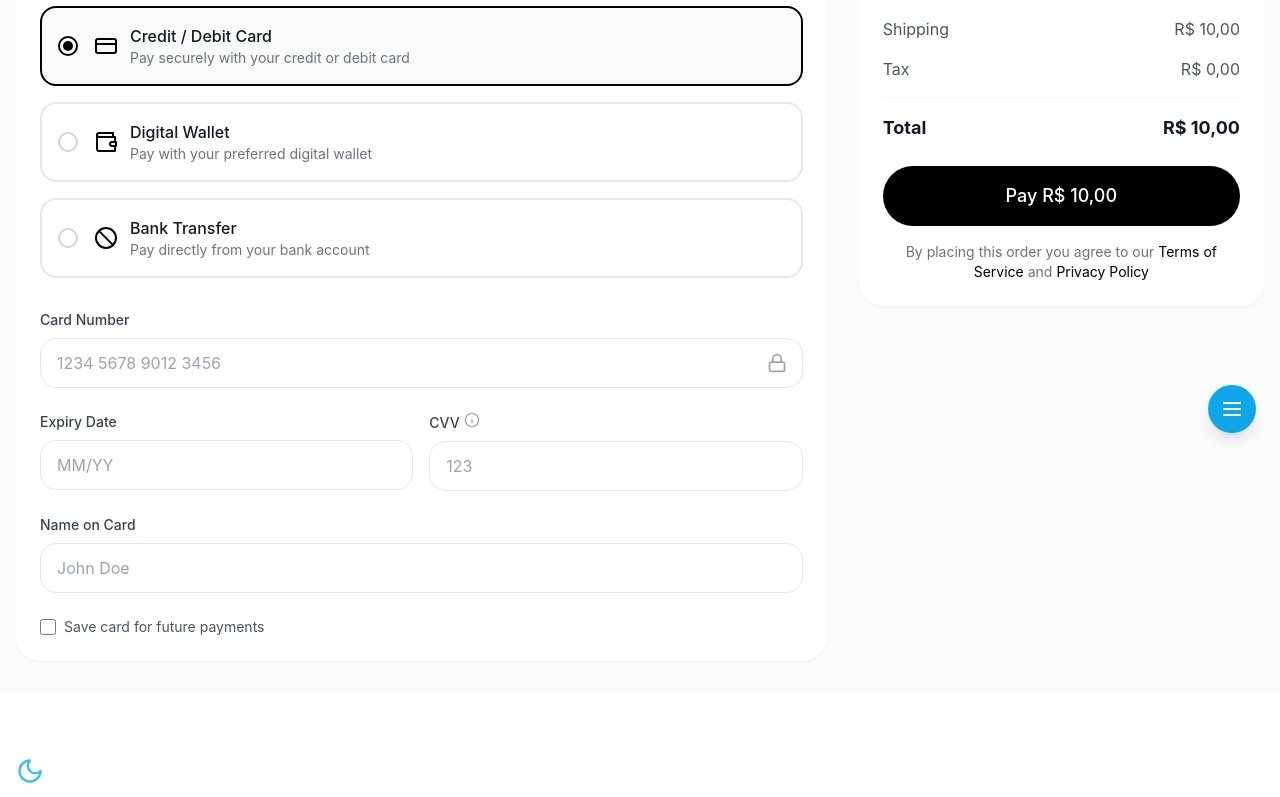
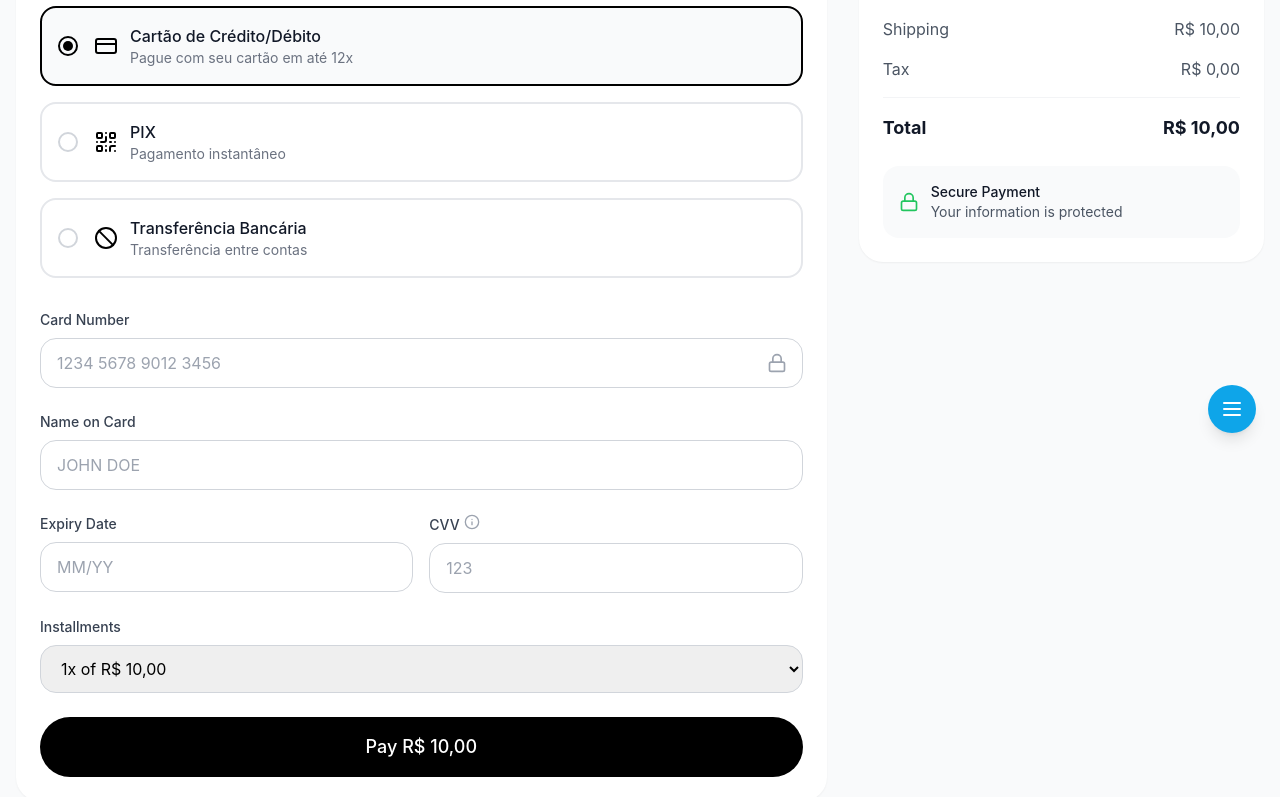
Before and after one commit to oondels/ecommerce-store, a React (Vite) app: page /checkout in a window 1280 px wide. Shown: the part 343-1140 px from the top of the page. Built offline with nearby package versions, Linux system fonts and the light colour scheme.

Commit message:
Add PIX Payment to Checkout

```diff
--- a/src/pages/Checkout.tsx
+++ b/src/pages/Checkout.tsx
@@ -1,14 +1,14 @@
 import React, { useState } from 'react';
 import { Link, useNavigate } from 'react-router-dom';
-import { ChevronLeft, CreditCard, Wallet, Ban as Bank, Lock, Info } from 'lucide-react';
+import { CreditCard, QrCode, Ban as Bank, Lock, Info } from 'lucide-react';
+import Button from '../components/ui/Button';
 import { useCart } from '../context/CartContext';
-import Button from '../components/ui/Button';
 import { formatCurrency } from '../utils/formatCurrency';
 
 interface PaymentMethod {
   id: string;
-  type: 'card' | 'digital_wallet' | 'bank_transfer';
-  title: string;
+  type: 'card' | 'pix' | 'bank_transfer';
+  name: string;
   icon: React.ReactNode;
   description: string;
 }
@@ -17,23 +17,23 @@ const paymentMethods: PaymentMethod[] = [
   {
     id: 'card',
     type: 'card',
-    title: 'Credit / Debit Card',
+    name: 'Cartão de Crédito/Débito',
     icon: <CreditCard className="w-6 h-6" />,
-    description: 'Pay securely with your credit or debit card',
+    description: 'Pague com seu cartão em até 12x',
   },
   {
-    id: 'digital_wallet',
-    type: 'digital_wallet',
-    title: 'Digital Wallet',
-    icon: <Wallet className="w-6 h-6" />,
-    description: 'Pay with your preferred digital wallet',
+    id: 'pix',
+    type: 'pix',
+    name: 'PIX',
+    icon: <QrCode className="w-6 h-6" />,
+    description: 'Pagamento instantâneo',
   },
   {
     id: 'bank_transfer',
     type: 'bank_transfer',
-    title: 'Bank Transfer',
+    name: 'Transferência Bancária',
     icon: <Bank className="w-6 h-6" />,
-    description: 'Pay directly from your bank account',
+    description: 'Transferência entre contas',
   },
 ];
 
@@ -42,30 +42,12 @@ const Checkout: React.FC = () => {
   const { items, subtotal, shipping, tax, total } = useCart();
   const [selectedMethod, setSelectedMethod] = useState<string>('card');
   const [cardNumber, setCardNumber] = useState('');
+  const [cardName, setCardName] = useState('');
   const [expiryDate, setExpiryDate] = useState('');
   const [cvv, setCvv] = useState('');
-  const [name, setName] = useState('');
-  const [saveCard, setSaveCard] = useState(false);
+  const [installments, setInstallments] = useState('1');
   const [isProcessing, setIsProcessing] = useState(false);
   const [error, setError] = useState<string | null>(null);
-
-  const handleSubmit = async (e: React.FormEvent) => {
-    e.preventDefault();
-    setError(null);
-    setIsProcessing(true);
-
-    try {
-      // Simulate payment processing
-      await new Promise(resolve => setTimeout(resolve, 2000));
-
-      // Navigate to success page
-      navigate('/checkout/success');
-    } catch (err) {
-      setError('Payment failed. Please try again.');
-    } finally {
-      setIsProcessing(false);
-    }
-  };
 
   const formatCardNumber = (value: string) => {
     const v = value.replace(/\s+/g, '').replace(/[^0-9]/gi, '');
@@ -90,6 +72,27 @@ const Checkout: React.FC = () => {
       return `${v.slice(0, 2)}/${v.slice(2, 4)}`;
     }
     return v;
+  };
+
+  const handleSubmit = async (e: React.FormEvent) => {
+    e.preventDefault();
+    setError(null);
+    setIsProcessing(true);
+
+    try {
+      // Simulate payment processing
+      await new Promise(resolve => setTimeout(resolve, 2000));
+
+      if (selectedMethod === 'pix') {
+        navigate('/payment');
+      } else {
+        navigate('/checkout/success');
+      }
+    } catch (err) {
+      setError('Payment failed. Please try again.');
+    } finally {
+      setIsProcessing(false);
+    }
   };
 
   return (
@@ -146,7 +149,7 @@ const Checkout: React.FC = () => {
                         <div className="flex items-center gap-3">
                           {method.icon}
                           <div>
-                            <p className="font-medium text-gray-900">{method.title}</p>
+                            <p className="font-medium text-gray-900">{method.name}</p>
                             <p className="text-sm text-gray-500">{method.description}</p>
                           </div>
                         </div>
@@ -155,7 +158,7 @@ const Checkout: React.FC = () => {
                   ))}
                 </div>
 
-                {/* Card Details Form */}
+                {/* Credit Card Form */}
                 {selectedMethod === 'card' && (
                   <form onSubmit={handleSubmit} className="space-y-6">
                     <div>
@@ -169,13 +172,27 @@ const Checkout: React.FC = () => {
                           onChange={(e) => setCardNumber(formatCardNumber(e.target.value))}
                           maxLength={19}
                           placeholder="1234 5678 9012 3456"
-                          className="w-full px-4 py-3 border border-gray-200 rounded-xl focus:ring-black focus:border-black"
+                          className="w-full px-4 py-3 border border-gray-300 rounded-xl focus:ring-black focus:border-black"
                           required
                         />
                         <div className="absolute right-4 top-1/2 transform -translate-y-1/2">
                           <Lock className="w-5 h-5 text-gray-400" />
                         </div>
                       </div>
+                    </div>
+
+                    <div>
+                      <label className="block text-sm font-medium text-gray-700 mb-2">
+                        Name on Card
+                      </label>
+                      <input
+                        type="text"
+                        value={cardName}
+                        onChange={(e) => setCardName(e.target.value)}
+                        placeholder="JOHN DOE"
+                        className="w-full px-4 py-3 border border-gray-300 rounded-xl focus:ring-black focus:border-black"
+                        required
+                      />
                     </div>
 
                     <div className="grid grid-cols-2 gap-4">
@@ -189,7 +206,7 @@ const Checkout: React.FC = () => {
                           onChange={(e) => setExpiryDate(formatExpiryDate(e.target.value))}
                           maxLength={5}
                           placeholder="MM/YY"
-                          className="w-full px-4 py-3 border border-gray-200 rounded-xl focus:ring-black focus:border-black"
+                          className="w-full px-4 py-3 border border-gray-300 rounded-xl focus:ring-black focus:border-black"
                           required
                         />
                       </div>
@@ -211,7 +228,7 @@ const Checkout: React.FC = () => {
                           onChange={(e) => setCvv(e.target.value.replace(/\D/g, ''))}
                           maxLength={4}
                           placeholder="123"
-                          className="w-full px-4 py-3 border border-gray-200 rounded-xl focus:ring-black focus:border-black"
+                          className="w-full px-4 py-3 border border-gray-300 rounded-xl focus:ring-black focus:border-black"
                           required
                         />
                       </div>
@@ -219,52 +236,82 @@ const Checkout: React.FC = () => {
 
                     <div>
                       <label className="block text-sm font-medium text-gray-700 mb-2">
-                        Name on Card
+                        Installments
                       </label>
-                      <input
-                        type="text"
-                        value={name}
-                        onChange={(e) => setName(e.target.value)}
-                        placeholder="John Doe"
-                        className="w-full px-4 py-3 border border-gray-200 rounded-xl focus:ring-black focus:border-black"
-                        required
-                      />
-                    </div>
-
-                    <div className="flex items-center">
-                      <input
-                        type="checkbox"
-                        id="save_card"
-                        checked={saveCard}
-                        onChange={(e) => setSaveCard(e.target.checked)}
-                        className="h-4 w-4 text-black focus:ring-black border-gray-300 rounded"
-                      />
-                      <label htmlFor="save_card" className="ml-2 text-sm text-gray-600">
-                        Save card for future payments
-                      </label>
+                      <select
+                        value={installments}
+                        onChange={(e) => setInstallments(e.target.value)}
+                        className="w-full px-4 py-3 border border-gray-300 rounded-xl focus:ring-black focus:border-black"
+                      >
+                        <option value="1">1x of {formatCurrency(total)}</option>
+                        <option value="2">2x of {formatCurrency(total / 2)}</option>
+                        <option value="3">3x of {formatCurrency(total / 3)}</option>
+                        <option value="4">4x of {formatCurrency(total / 4)}</option>
+                        <option value="5">5x of {formatCurrency(total / 5)}</option>
+                        <option value="6">6x of {formatCurrency(total / 6)}</option>
+                      </select>
                     </div>
 
                     {error && (
                       <div className="text-red-600 text-sm">{error}</div>
                     )}
+
+                    <Button
+                      type="submit"
+                      variant="primary"
+                      size="lg"
+                      fullWidth
+                      isLoading={isProcessing}
+                    >
+                      {isProcessing ? 'Processing...' : `Pay ${formatCurrency(total)}`}
+                    </Button>
                   </form>
                 )}
 
-                {/* Digital Wallet Form */}
-                {selectedMethod === 'digital_wallet' && (
-                  <div className="text-center py-8">
-                    <p className="text-gray-500">
-                      You will be redirected to your digital wallet to complete the payment.
+                {/* PIX Payment */}
+                {selectedMethod === 'pix' && (
+                  <div className="text-center">
+                    <p className="text-gray-600 mb-6">
+                      Click the button below to proceed to the PIX payment screen where you'll receive a QR code and payment instructions.
                     </p>
+                    <Button
+                      variant="primary"
+                      size="lg"
+                      fullWidth
+                      onClick={handleSubmit}
+                      isLoading={isProcessing}
+                    >
+                      {isProcessing ? 'Processing...' : 'Continue to PIX Payment'}
+                    </Button>
                   </div>
                 )}
 
-                {/* Bank Transfer Form */}
+                {/* Bank Transfer */}
                 {selectedMethod === 'bank_transfer' && (
-                  <div className="text-center py-8">
-                    <p className="text-gray-500">
-                      You will receive bank transfer instructions after placing the order.
+                  <div className="space-y-6">
+                    <div className="bg-gray-50 p-6 rounded-xl">
+                      <h3 className="font-medium text-gray-900 mb-4">
+                        Bank Transfer Details
+                      </h3>
+                      <div className="space-y-3 text-sm">
+                        <p><strong>Bank:</strong> 001 - Banco do Brasil</p>
+                        <p><strong>Agency:</strong> 1234-5</p>
+                        <p><strong>Account:</strong> 12345-6</p>
+                        <p><strong>CNPJ:</strong> 12.345.678/0001-90</p>
+                        <p><strong>Amount:</strong> {formatCurrency(total)}</p>
+                      </div>
+                    </div>
+                    <p className="text-sm text-gray-500">
+                      After making the transfer, please submit your receipt for validation
                     </p>
+                    <Button
+                      variant="primary"
+                      size="lg"
+                      fullWidth
+                      onClick={() => window.location.href = '/payment/upload'}
+                    >
+                      Submit Transfer Receipt
+                    </Button>
                   </div>
                 )}
               </div>
@@ -298,27 +345,15 @@ const Checkout: React.FC = () => {
                 </div>
               </div>
 
-              <Button
-                variant="primary"
-                size="lg"
-                fullWidth
-                type="submit"
-                onClick={handleSubmit}
-                isLoading={isProcessing}
-              >
-                {isProcessing ? 'Processing...' : `Pay ${formatCurrency(total)}`}
-              </Button>
-
-              <p className="text-sm text-gray-500 text-center mt-4">
-                By placing this order you agree to our{' '}
-                <Link to="/terms" className="text-black hover:underline">
-                  Terms of Service
-                </Link>
-                {' '}and{' '}
-                <Link to="/privacy" className="text-black hover:underline">
-                  Privacy Policy
-                </Link>
-              </p>
+              <div className="bg-gray-50 p-4 rounded-xl">
+                <div className="flex items-center gap-3 text-sm text-gray-600">
+                  <Lock size={20} className="text-green-500" />
+                  <div>
+                    <p className="font-medium text-gray-900">Secure Payment</p>
+                    <p>Your information is protected</p>
+                  </div>
+                </div>
+              </div>
             </div>
           </div>
         </div>
```
